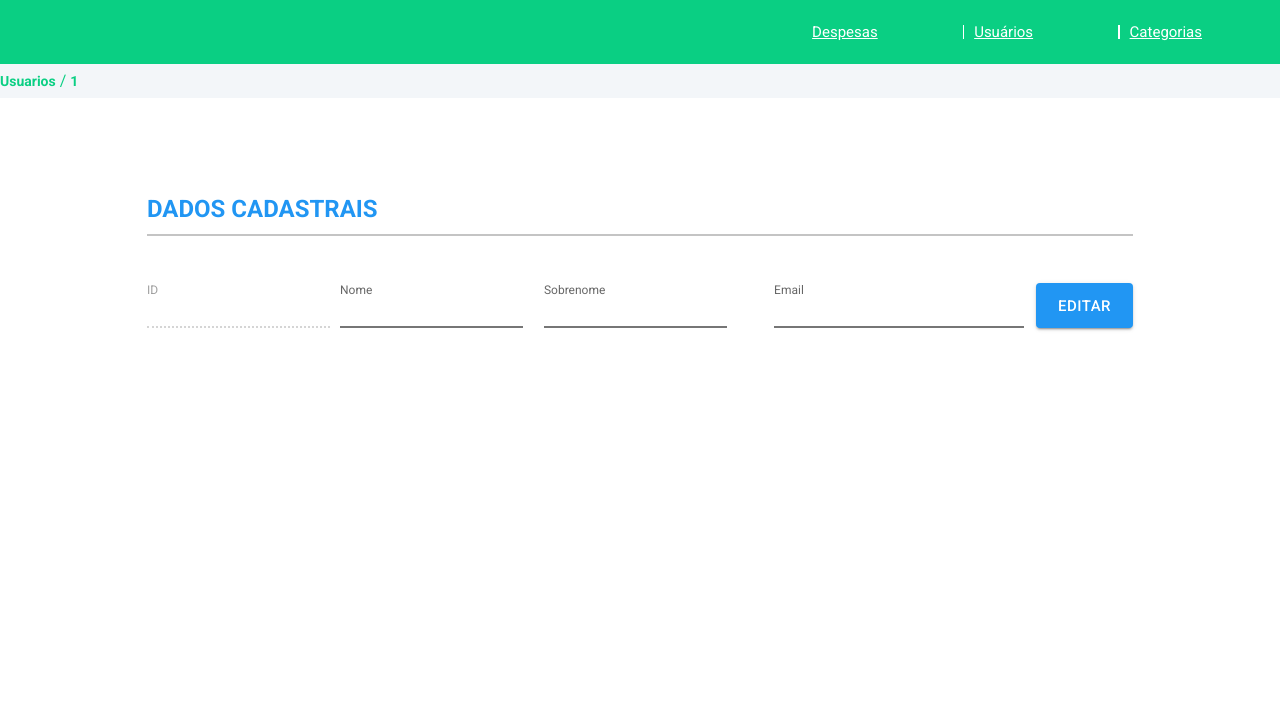
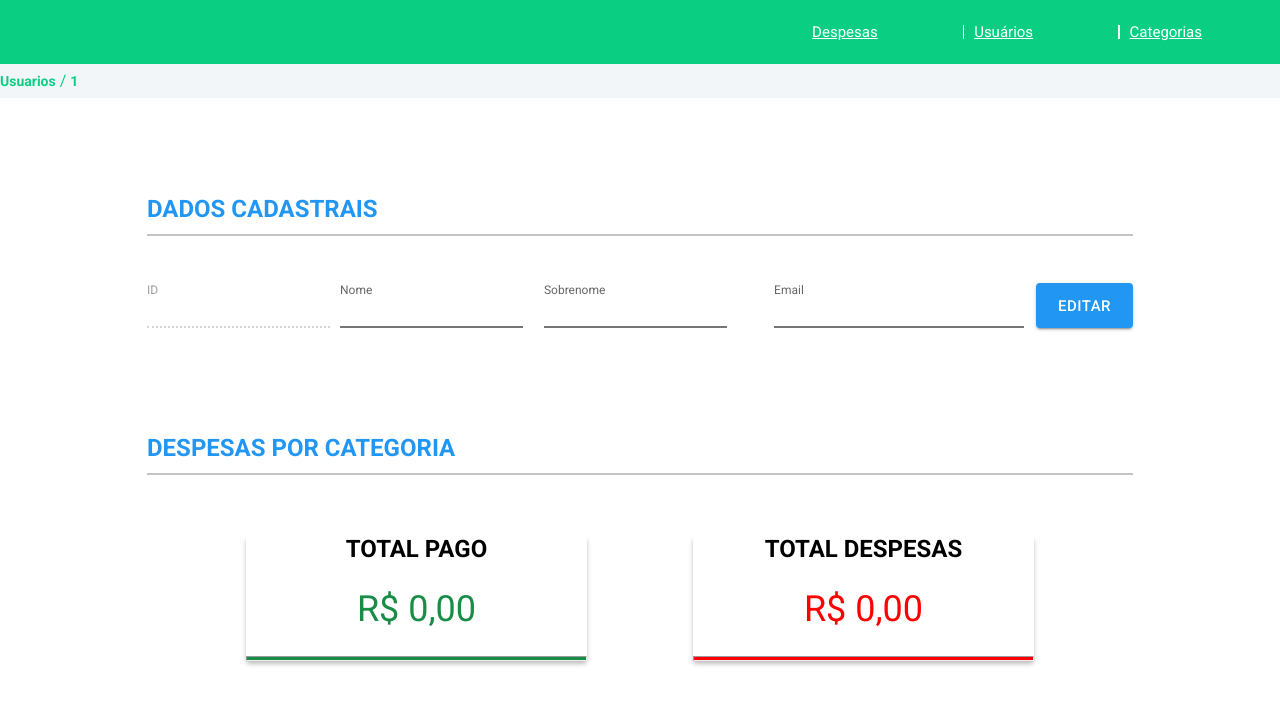
Before and after one commit to geovanaframil/expenseSystem, a React (Vite) app: page /usuarios/1 in a window 1280 px wide. Shown: the top 704 px of the page. Built offline with nearby package versions, Linux system fonts and the light colour scheme; no server answers.

Commit message:
Add sumário na página de perfil do usuario

```diff
--- a/src/components/Summary/index.jsx
+++ b/src/components/Summary/index.jsx
@@ -8,7 +8,7 @@ function Summary({ data, page }) {
 
     const dataShowed = data.filter(item => item.show === true);
 
-    if (page === 'expenses') {
+    if (page === 'expenses' || page === 'userProfile') {
         totalExpenses = dataShowed.reduce((acc, atual) => {
             return acc + atual.amount;
         }, 0);
--- a/src/context/userContext.jsx
+++ b/src/context/userContext.jsx
@@ -56,7 +56,8 @@ export function UserProvider({ children }) {
                 setUsersInitial,
                 usersAllData,
                 setUsersAllData,
-                fetchUsers
+                fetchUsers,
+                getTotalExpenseByStatus
             }}
         >
             {children}
--- a/src/pages/UserProfile/UserProfile.module.css
+++ b/src/pages/UserProfile/UserProfile.module.css
@@ -4,7 +4,7 @@
     padding-top: 97px;
 }
 
-.titleData h2 {
+.titleData h2, .titleExpenses h2 {
     font-weight: 700;
     font-size: 24px;
     color: var(--blue-300);
@@ -14,3 +14,7 @@
     margin-top: 11px;
     border: 1px solid #c4c4c4;
 }
+
+.titleExpenses {
+    margin-top: 106px;
+}
--- a/src/pages/UserProfile/index.jsx
+++ b/src/pages/UserProfile/index.jsx
@@ -1,15 +1,38 @@
 import { useContext, useEffect, useState } from 'react';
 import { useParams } from 'react-router-dom';
+import Summary from '../../components/Summary';
 import { userContext } from '../../context/userContext';
 import Form from './Form';
 import styles from './UserProfile.module.css';
 
 export default function UserProfile() {
     const { userId } = useParams();
-    const { fetchUsers, usersAllData, setUsersAllData } =
-        useContext(userContext);
+    const {
+        fetchUsers,
+        usersAllData,
+        setUsersAllData,
+        getTotalExpenseByStatus
+    } = useContext(userContext);
 
-    const correctUser = usersAllData.filter(user => user.id === userId)[0];
+    const correctUser = usersAllData.filter(user => user.id === userId);
+
+    const expensesMapped = correctUser.map(user => {
+        const { _expenses } = user;
+
+        const newExpenses = _expenses.map(expense => {
+            return {
+                id: expense.id,
+                categoria: expense.categoryID,
+                amount: expense.amount,
+                status: expense.status,
+                show: true
+            };
+        });
+
+        return newExpenses;
+    });
+
+    const expenses = expensesMapped.flat();
 
     useEffect(() => {
         fetchUsers();
@@ -21,7 +44,12 @@ export default function UserProfile() {
                 <h2>DADOS CADASTRAIS</h2>
             </div>
             <div className={styles.line}></div>
-            <Form user={correctUser} />
+            <Form user={correctUser[0]} />
+            <div className={styles.titleExpenses}>
+                <h2>DESPESAS POR CATEGORIA</h2>
+            </div>
+            <div className={styles.line}></div>
+            <Summary data={expenses} page="userProfile" />
         </div>
     );
 }
```
